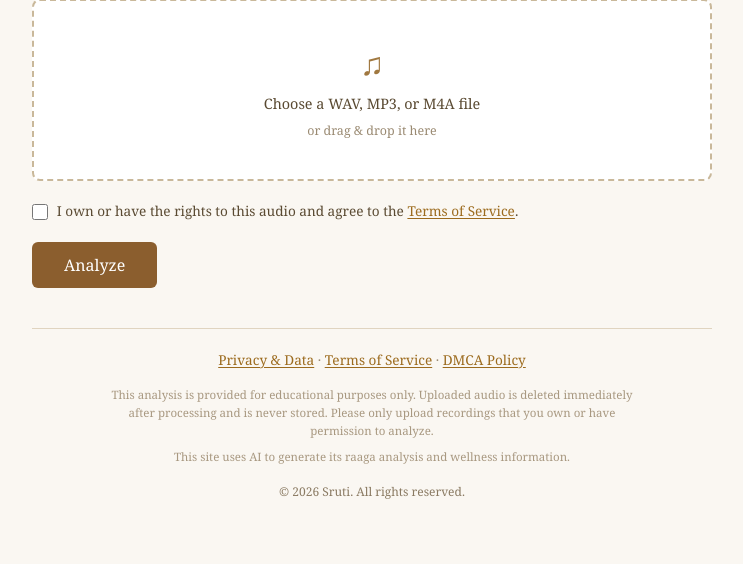
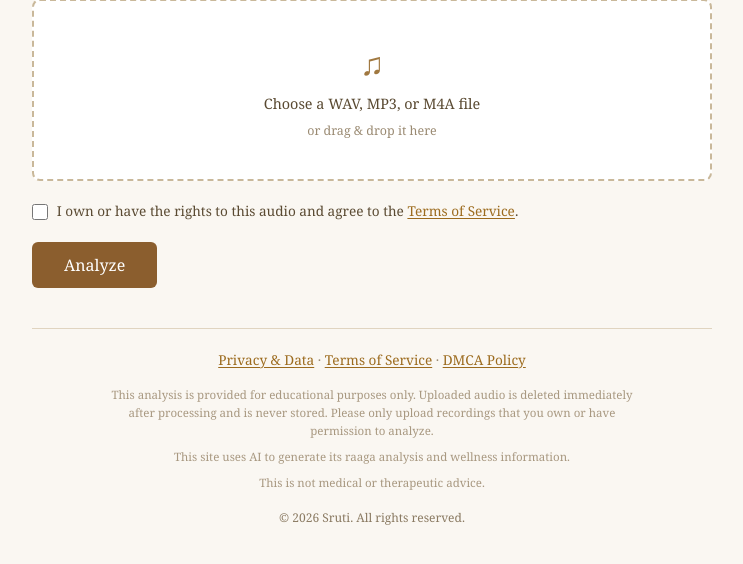
Before and after one commit to rajeshvrohan/Sruti-App, a Flask app: page / in a window 1280 px wide. Shown: the part 150-714 px from the top of the page, without its empty margins (268-1011 px from the left). Run offline with Flask 3, Linux system fonts and the light colour scheme; parts of the project's set-up code (start-up, migrations or seed data) failed here and were passed over.

Commit message:
Add "not medical advice" disclaimer to footer fine print
Co-Authored-By: Claude Opus 4.8 <noreply@anthropic.com>

```diff
--- a/templates/index.html
+++ b/templates/index.html
@@ -60,6 +60,9 @@
             </p>
             <p class="fine-print">
                 This site uses AI to generate its raaga analysis and wellness information.
+            </p>
+            <p class="fine-print">
+                This is not medical or therapeutic advice.
             </p>
 
             <p class="copyright">&copy; 2026 Sruti. All rights reserved.</p>
```
